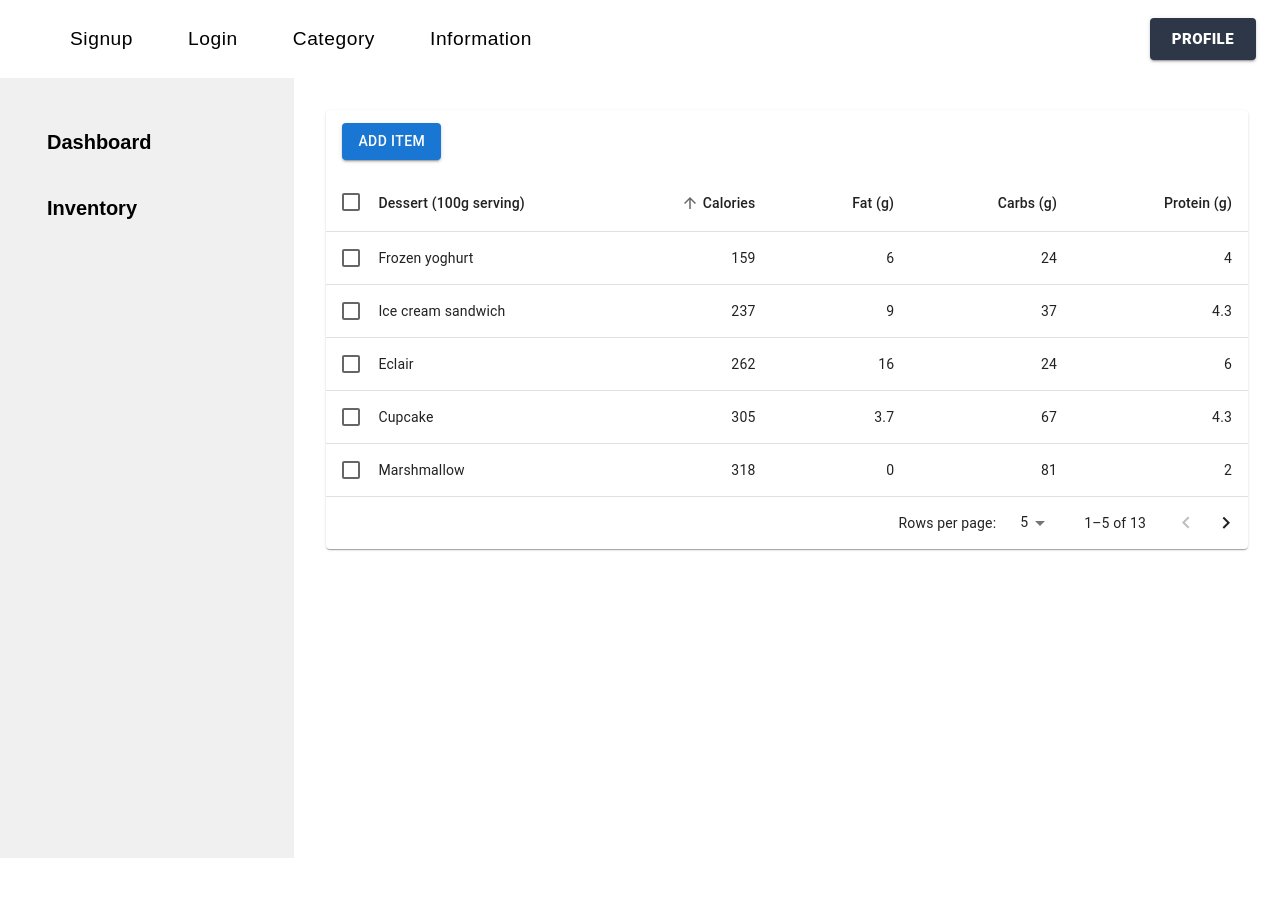
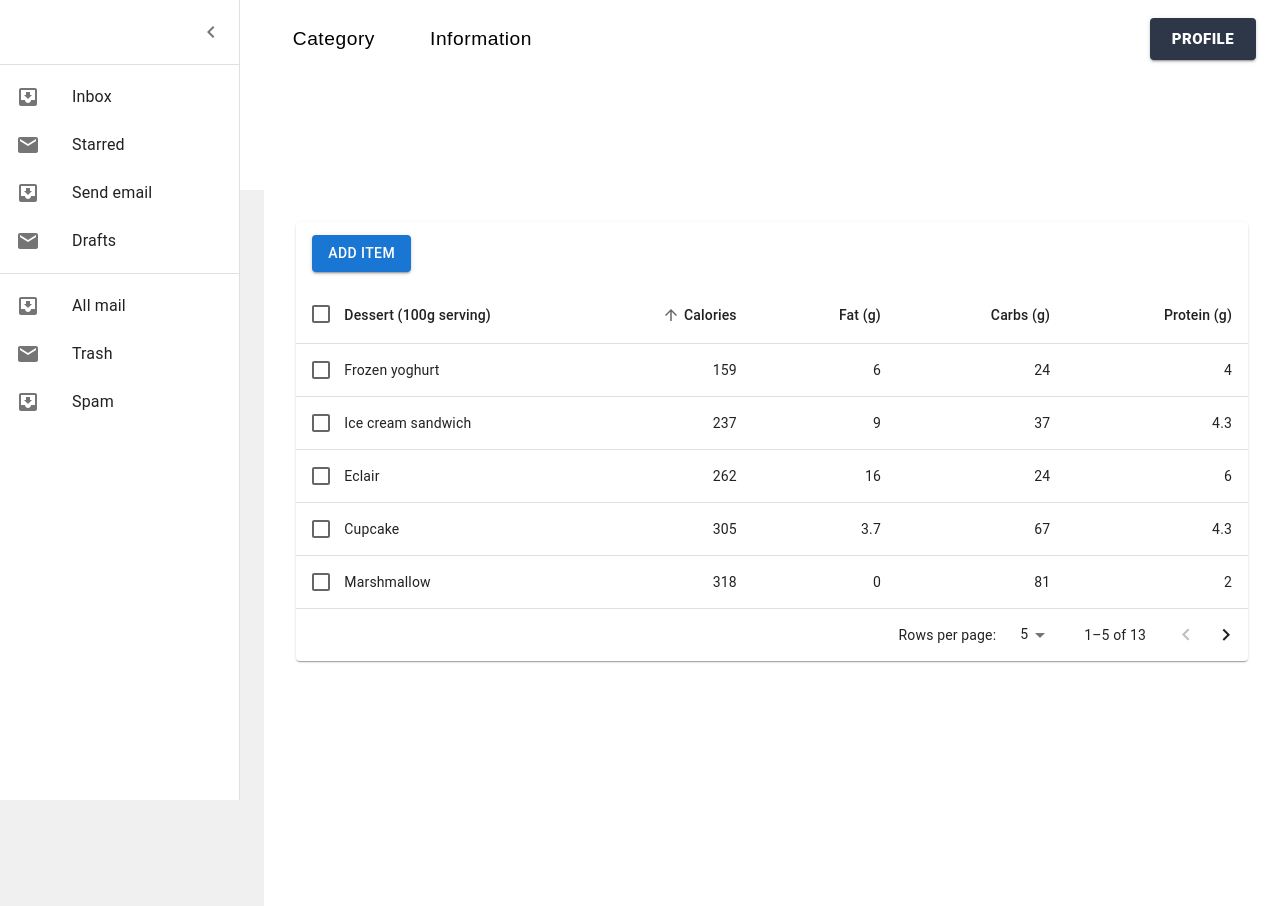
Before and after one commit to MihirShinde-29/Inspect-Element, a React (Create React App) app in the folder frontend/: page /home in a window 1280 px wide. Before the commit the page ends 858 px from the top, so only its background shows below. Built offline with nearby package versions, Linux system fonts and the light colour scheme; the HTML template or start-up script is replaced by a standard one.

Commit message:
side bar added

```diff
--- a/frontend/src/App.js
+++ b/frontend/src/App.js
@@ -14,7 +14,7 @@
 import Profilepage from './Components/Account/ProfilePage';
 import Visualize from './Components/Graphs/visualize';
 import Dashboard from './screen/Dashboard';
-import SideBar from './components/SideBar';
+import SideBar from './Components/Account/sidebar';
 import Inventory from './screen/Inventory';
 import RequireAuth from './screen/RequiredAuth';
 const ColorModeContext = React.createContext({ toggleColorMode: () => { } });
@@ -77,8 +77,13 @@
               <Profilepage /></>} />
             <Route path='/visualize' element={<>
               <MyApp />
+              <SideBar />
               <Visualize /></>}></Route>
-            <Route path="home" element={<Inventory />} />
+            <Route path="home" element={<>
+              <SideBar />
+              <Inventory />
+            </>} />
+
             <Route path="dashboard" element={<Dashboard />} />
           </Routes>
         </Router>
--- a/frontend/src/Components/Account/navBar.jsx
+++ b/frontend/src/Components/Account/navBar.jsx
@@ -48,7 +48,13 @@
     });
     const anchor = "left";
     const [openPopup, setOpenPopup] = useState(false);
-
+    const [open, setOpen] = React.useState(false);
+    const handleDrawerOpen = () => {
+      setOpen(true);
+    };
+    const handleDrawerClose = () => {
+      setOpen(false);
+    };
     const toggleDrawer = (anchor, open) => (event) => {
         if (
             event.type === "keydown" &&
@@ -68,6 +74,20 @@
             onKeyDown={toggleDrawer(anchor, false)}
         >
             <List>
+                <ListItem button>
+                    <Button
+                        size="small"
+                        variant="contained"
+                        color="success"
+                        style={{
+                            transform: "translate(-180px,20px)",
+                            backgroundColor: "#fe6c77",
+                        }}
+                        onClick={handleDrawerOpen}
+                    >
+                        Admin ?
+                    </Button>
+                </ListItem>
                 <Link
                     style={{ textDecoration: "none" }}
                     to={`/`}
--- /dev/null
+++ b/frontend/src/Components/Account/sidebar.jsx
@@ -0,0 +1,148 @@
+import * as React from 'react';
+import { styled, useTheme } from '@mui/material/styles';
+import Box from '@mui/material/Box';
+import Drawer from '@mui/material/Drawer';
+import CssBaseline from '@mui/material/CssBaseline';
+import MuiAppBar from '@mui/material/AppBar';
+import Toolbar from '@mui/material/Toolbar';
+import List from '@mui/material/List';
+import Typography from '@mui/material/Typography';
+import Divider from '@mui/material/Divider';
+import IconButton from '@mui/material/IconButton';
+import MenuIcon from '@mui/icons-material/Menu';
+import ChevronLeftIcon from '@mui/icons-material/ChevronLeft';
+import ChevronRightIcon from '@mui/icons-material/ChevronRight';
+import ListItem from '@mui/material/ListItem';
+import ListItemButton from '@mui/material/ListItemButton';
+import ListItemIcon from '@mui/material/ListItemIcon';
+import ListItemText from '@mui/material/ListItemText';
+import InboxIcon from '@mui/icons-material/MoveToInbox';
+import MailIcon from '@mui/icons-material/Mail';
+import Visualize from '../Graphs/visualize';
+
+const drawerWidth = 240;
+
+const Main = styled('main', { shouldForwardProp: (prop) => prop !== 'open' })(
+  ({ theme, open }) => ({
+    flexGrow: 1,
+    padding: theme.spacing(3),
+    transition: theme.transitions.create('margin', {
+      easing: theme.transitions.easing.sharp,
+      duration: theme.transitions.duration.leavingScreen,
+    }),
+    marginLeft: `-${drawerWidth}px`,
+    ...(open && {
+      transition: theme.transitions.create('margin', {
+        easing: theme.transitions.easing.easeOut,
+        duration: theme.transitions.duration.enteringScreen,
+      }),
+      marginLeft: 0,
+    }),
+  }),
+);
+
+const AppBar = styled(MuiAppBar, {
+  shouldForwardProp: (prop) => prop !== 'open',
+})(({ theme, open }) => ({
+  transition: theme.transitions.create(['margin', 'width'], {
+    easing: theme.transitions.easing.sharp,
+    duration: theme.transitions.duration.leavingScreen,
+  }),
+  ...(open && {
+    width: `calc(100% - ${drawerWidth}px)`,
+    marginLeft: `${drawerWidth}px`,
+    transition: theme.transitions.create(['margin', 'width'], {
+      easing: theme.transitions.easing.easeOut,
+      duration: theme.transitions.duration.enteringScreen,
+    }),
+  }),
+}));
+
+const DrawerHeader = styled('div')(({ theme }) => ({
+  display: 'flex',
+  alignItems: 'center',
+  padding: theme.spacing(0, 1),
+  // necessary for content to be below app bar
+  ...theme.mixins.toolbar,
+  justifyContent: 'flex-end',
+}));
+
+export default function PersistentDrawerLeft() {
+  const theme = useTheme();
+  const [open, setOpen] = React.useState(true);
+
+  const handleDrawerOpen = () => {
+    setOpen(true);
+  };
+
+  const handleDrawerClose = () => {
+    setOpen(false);
+  };
+
+  return (
+    <Box sx={{ display: 'flex' }}>
+      <CssBaseline />
+      <AppBar position="fixed" elevation={0} color='transparent' open={open}>
+        <Toolbar>
+          <IconButton
+            color="inherit"
+            aria-label="open drawer"
+            onClick={handleDrawerOpen}
+            edge="start"
+            sx={{ mr: 2, ...(open && { display: 'none' }) }}
+          >
+            <MenuIcon />
+          </IconButton>
+        </Toolbar>
+      </AppBar>
+      <Drawer
+        sx={{
+          width: drawerWidth,
+          flexShrink: 0,
+          '& .MuiDrawer-paper': {
+            width: drawerWidth,
+            boxSizing: 'border-box',
+          },
+        }}
+        variant="persistent"
+        anchor="left"
+        open={open}
+      >
+        <DrawerHeader>
+          <IconButton onClick={handleDrawerClose}>
+            {theme.direction === 'ltr' ? <ChevronLeftIcon /> : <ChevronRightIcon />}
+          </IconButton>
+        </DrawerHeader>
+        <Divider />
+        <List>
+          {['Inbox', 'Starred', 'Send email', 'Drafts'].map((text, index) => (
+            <ListItem key={text} disablePadding>
+              <ListItemButton>
+                <ListItemIcon>
+                  {index % 2 === 0 ? <InboxIcon /> : <MailIcon />}
+                </ListItemIcon>
+                <ListItemText primary={text} />
+              </ListItemButton>
+            </ListItem>
+          ))}
+        </List>
+        <Divider />
+        <List>
+          {['All mail', 'Trash', 'Spam'].map((text, index) => (
+            <ListItem key={text} disablePadding>
+              <ListItemButton>
+                <ListItemIcon>
+                  {index % 2 === 0 ? <InboxIcon /> : <MailIcon />}
+                </ListItemIcon>
+                <ListItemText primary={text} />
+              </ListItemButton>
+            </ListItem>
+          ))}
+        </List>
+      </Drawer>
+      <Main open={open}>
+        <DrawerHeader />
+      </Main>
+    </Box>
+  );
+}
--- a/frontend/src/screen/Inventory.jsx
+++ b/frontend/src/screen/Inventory.jsx
@@ -1,7 +1,7 @@
 import { Box } from '@mui/system'
 import React from 'react'
-import SideBar from '../components/SideBar'
-import EnhancedTable from '../components/Table'
+import SideBar from '../Components/SideBar'
+import EnhancedTable from '../Components/Table'
 
 const Inventory = () => {
   return (
```
Lines whose indentation alone changed are shown as unchanged.
